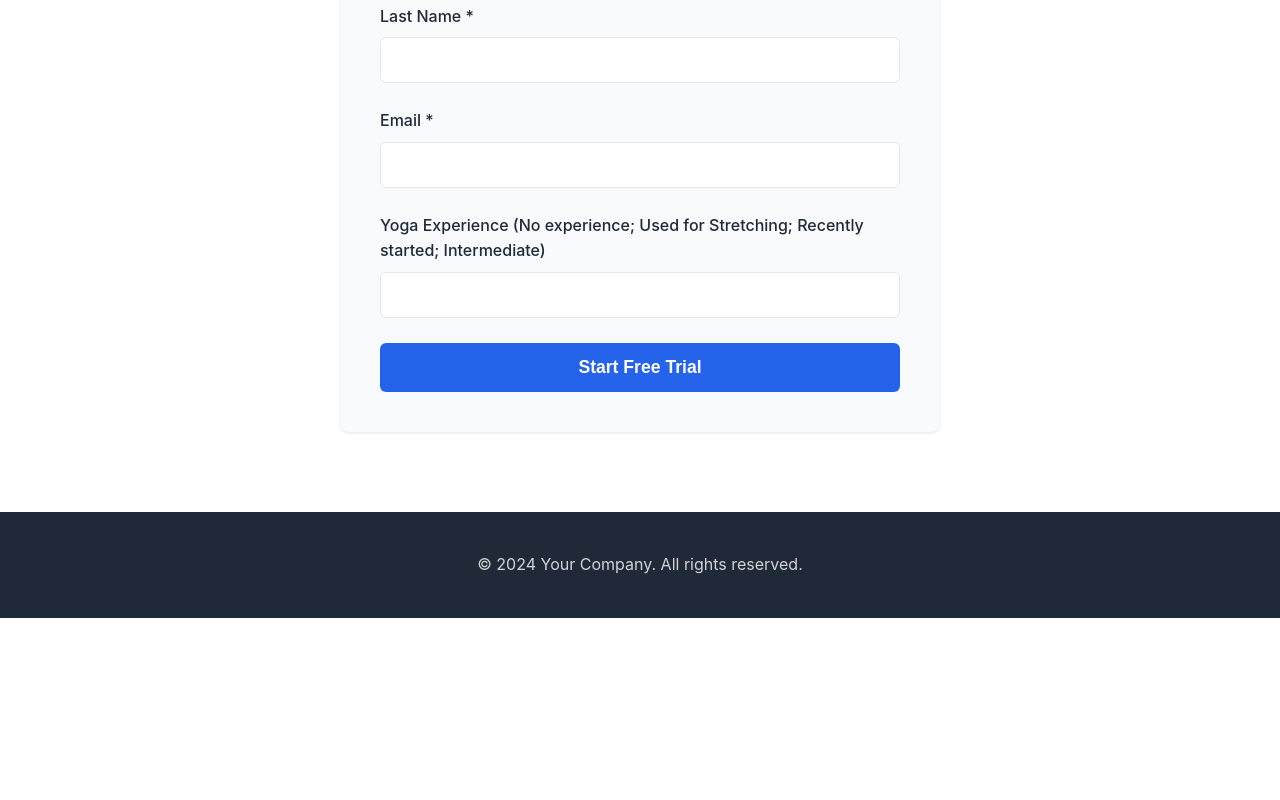
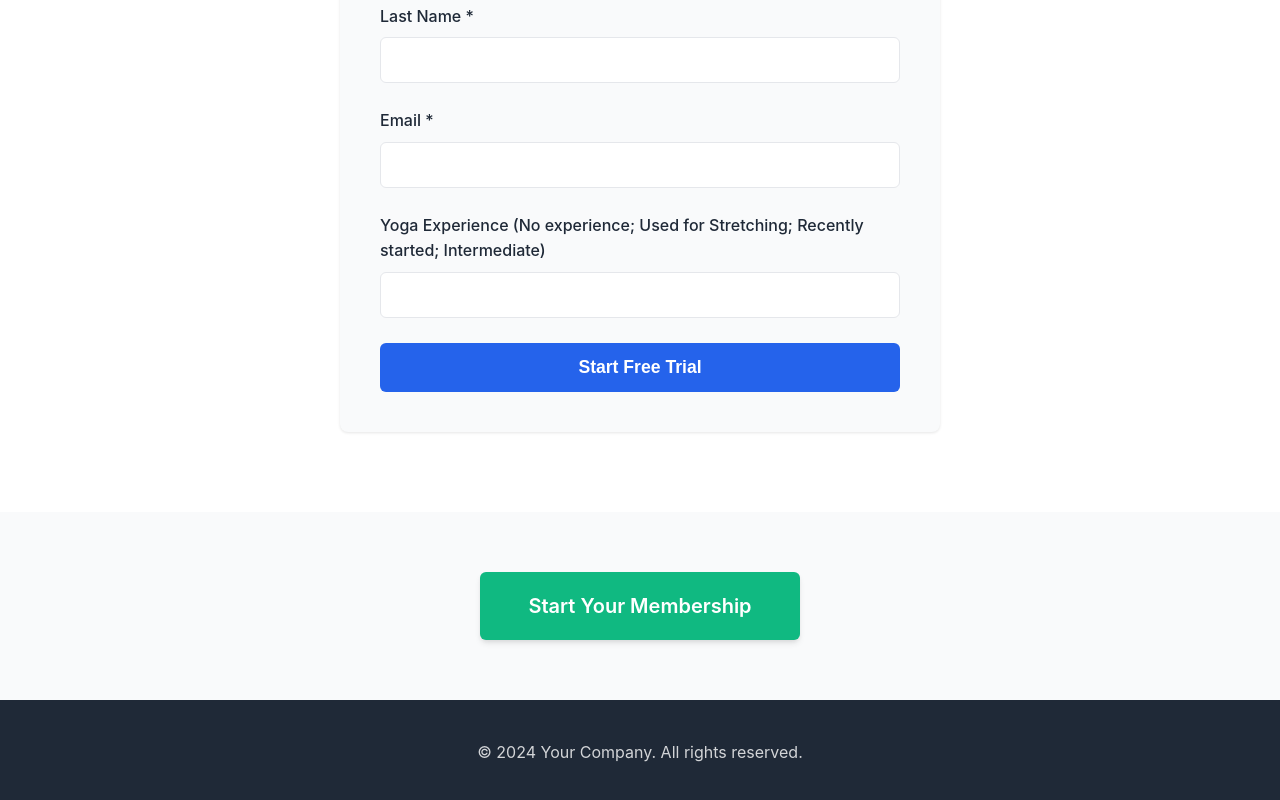
Before and after one commit to Challengers-Tech/eleventy-to-crm, an Eleventy site: page src/pages/free-trial.md in a window 1280 px wide. Shown: the part 1306-2106 px from the top of the page. Before the commit the page ends 1924 px from the top, so only its background shows below. Built offline with nearby package versions, Linux system fonts and the light colour scheme; Eleventy itself is replaced by a stand-in of ours; files that its build step writes are made by us from their sources.

Commit message:
Add optional external payment button
Introduce an optional payment call-to-action across the landing page. Adds a payment section to the Nunjucks layout that renders when paymentButton.visible and paymentButton.url are set (opens in a new tab with noopener noreferrer and configurable ariaLabel). Adds Netlify CMS fields (paymentButton object: visible, label, url, ariaLabel) so editors can control the button, and updates the CMS preview to render the button in the live preview. Includes CSS for the payment section/button (styles, hover/active/focus states) and updates the free-trial page frontmatter with a sample paymentButton pointing to a Squarespace payment URL.

```diff
--- a/src/_includes/layouts/landing.njk
+++ b/src/_includes/layouts/landing.njk
@@ -103,6 +103,23 @@
     </div>
   </section>
 
+  <!-- Payment Button Section -->
+  {% if paymentButton and paymentButton.visible and paymentButton.url %}
+  <section class="payment-section">
+    <div class="container">
+      <a
+        href="{{ paymentButton.url }}"
+        class="payment-btn"
+        aria-label="{{ paymentButton.ariaLabel or 'Proceed to payment page' }}"
+        target="_blank"
+        rel="noopener noreferrer"
+      >
+        {{ paymentButton.label or "Purchase Now" }}
+      </a>
+    </div>
+  </section>
+  {% endif %}
+
   <!-- Footer -->
   <footer class="footer">
     <div class="container">
--- a/src/css/style.css
+++ b/src/css/style.css
@@ -129,6 +129,43 @@ body {
   font-size: 1.25rem;
   color: var(--text-light);
   margin-bottom: 50px;
+}
+
+/* Payment Button Section */
+.payment-section {
+  padding: 60px 0;
+  background: var(--background-alt);
+  text-align: center;
+}
+
+.payment-btn {
+  display: inline-block;
+  padding: 18px 48px;
+  background: var(--success-color);
+  color: white;
+  border: none;
+  border-radius: 6px;
+  font-size: 1.25rem;
+  font-weight: 600;
+  text-decoration: none;
+  cursor: pointer;
+  transition: background-color 0.3s ease, transform 0.2s ease, box-shadow 0.3s ease;
+  box-shadow: 0 4px 6px -1px rgba(0, 0, 0, 0.1), 0 2px 4px -1px rgba(0, 0, 0, 0.06);
+}
+
+.payment-btn:hover {
+  background: #059669;
+  transform: translateY(-2px);
+  box-shadow: 0 10px 15px -3px rgba(0, 0, 0, 0.1), 0 4px 6px -2px rgba(0, 0, 0, 0.05);
+}
+
+.payment-btn:active {
+  transform: translateY(0);
+}
+
+.payment-btn:focus-visible {
+  outline: 3px solid var(--primary-color);
+  outline-offset: 2px;
 }
 
 /* Form Styles */
@@ -277,4 +314,9 @@ body {
   .lead-form {
     padding: 30px 20px;
   }
+
+  .payment-btn {
+    padding: 16px 36px;
+    font-size: 1.1rem;
+  }
 }
--- a/src/pages/free-trial.md
+++ b/src/pages/free-trial.md
@@ -30,6 +30,11 @@ cta:
   buttonText: Start Free Trial
   successMessage: Welcome aboard! Check your email for login credentials and setup
     instructions.
+paymentButton:
+  visible: true
+  label: Start Your Membership
+  url: https://helixilk.squarespace.com/payment
+  ariaLabel: Start your yoga fitness membership on Squarespace
 formFields:
   - label: First Name
     name: first_name
```
Also changed, not shown: src/admin/config.yml (+10 -0 lines), src/admin/preview.js (+15 -0 lines).
